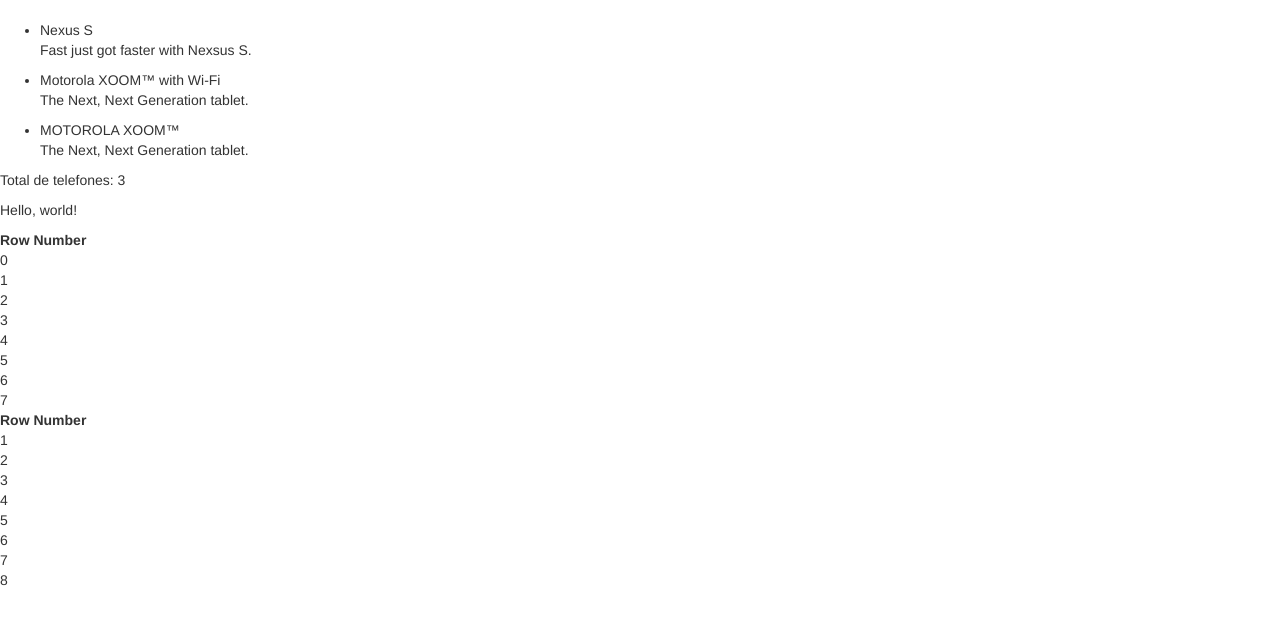
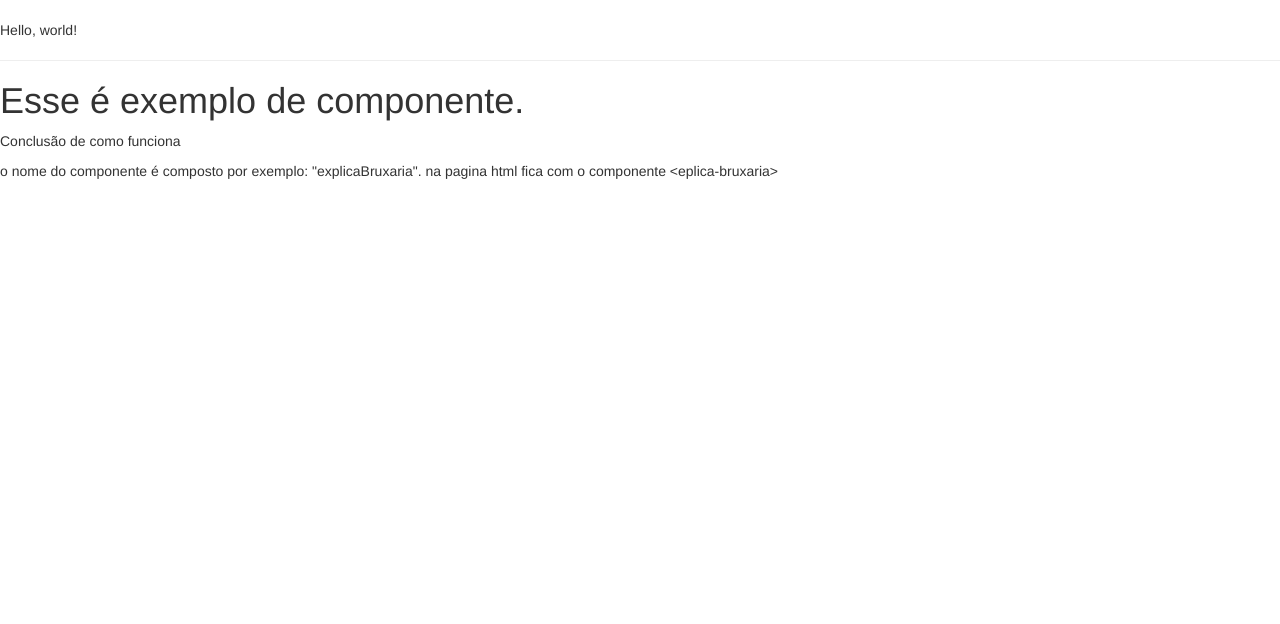
Before and after one commit to wgnrgoncalves/angular1tutorial, a website: page app/index.html in a window 1280 px wide. Drawn offline with nearby package versions, Linux system fonts and the light colour scheme.

Commit message:
Testes de componente

```diff
--- a/app/app.js
+++ b/app/app.js
@@ -1,20 +1,19 @@
-var phonecatApp = angular.module('phonecatApp', []);
-phonecatApp.controller('PhoneListController',
-    function PhoneListController($scope) {
-        $scope.phones = [
-            {
-                name: "Nexus S",
-                snippet: 'Fast  just got faster with Nexsus S.'
-            },
-            {
-                name: 'Motorola XOOM™ with Wi-Fi',
-                snippet: 'The Next, Next Generation tablet.'
-            }, {
-                name: 'MOTOROLA XOOM™',
-                snippet: 'The Next, Next Generation tablet.'
-            }
-        ];
-        $scope.name = 'world';
+'use strict';
+angular.module('myApp', []);
 
-    }
-);
+angular.
+    module('myApp').
+    component('greetUser', {
+        template : 'Hello, {{$ctrl.user}}!',
+        controller: function GreetUserController(){
+            this.user = 'world';
+        }
+    }).
+    component('explicaBruxaria', {
+        template :
+            '<h1>Esse é exemplo de componente.</h1>' +
+            '<p>Conclusão de como funciona</p>' +
+            '<p>o nome do componente é composto por exemplo: "explicaBruxaria". na pagina html fica com o componente &lt;eplica-bruxaria&gt;'
+
+
+    });
--- a/app/index.html
+++ b/app/index.html
@@ -1,5 +1,5 @@
 <!doctype html>
-<html ng-app='phonecatApp'>
+<html ng-app='myApp'>
 
 <head>
     <meta charset="utf-8">
@@ -10,31 +10,12 @@
     <script src="app.js"></script>
 </head>
 
-<body ng-controller="PhoneListController">
-    <ul>
-        <li ng-repeat="phone in phones">
-            <span>{{phone.name}}</span>
-            <p>{{phone.snippet}}</p>
-        </li>
-    </ul>
-    <p>Total de telefones: {{phones.length}}</p>
-    <p>Hello, {{name}}!</p>
-    <table>
-        <tr>
-            <th>Row Number</th>
-        </tr>
-        <tr ng-repeat="i in [0,1,2,3,4,5,6,7]">
-            <td>{{i}}</td>
-        </tr>
-    </table>
-    <table>
-        <tr>
-            <th>Row Number</th>
-        </tr>
-        <tr ng-repeat="i in [0,1,2,3,4,5,6,7]">
-            <td>{{i + 1}}</td>
-        </tr>
-    </table>
+<body>
+    <greet-user></greet-user>
+
+    <hr />
+    <explica-bruxaria></explica-bruxaria>
+
 </body>
 
 </html>
```
